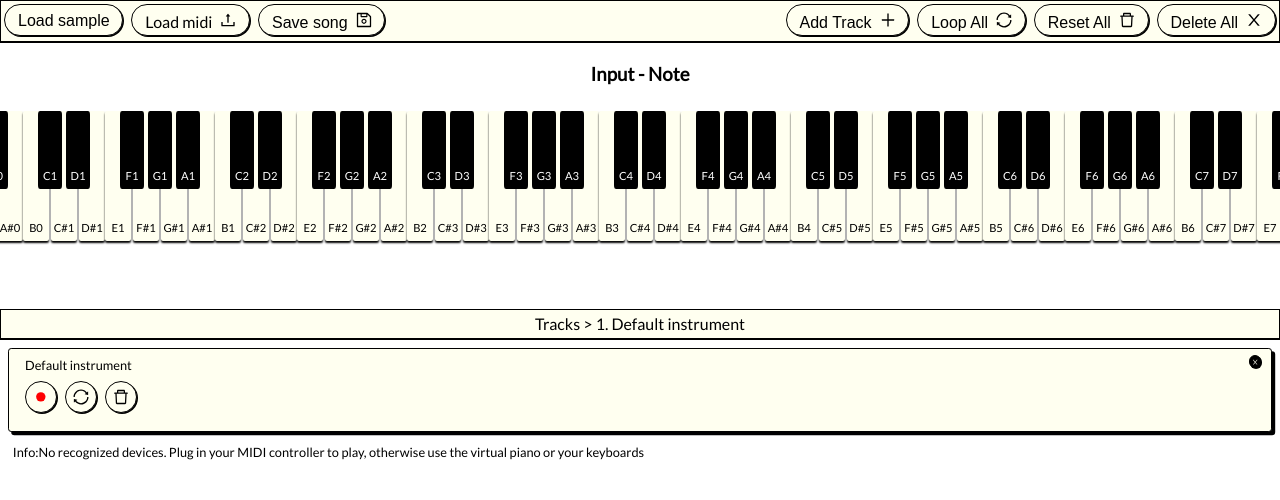
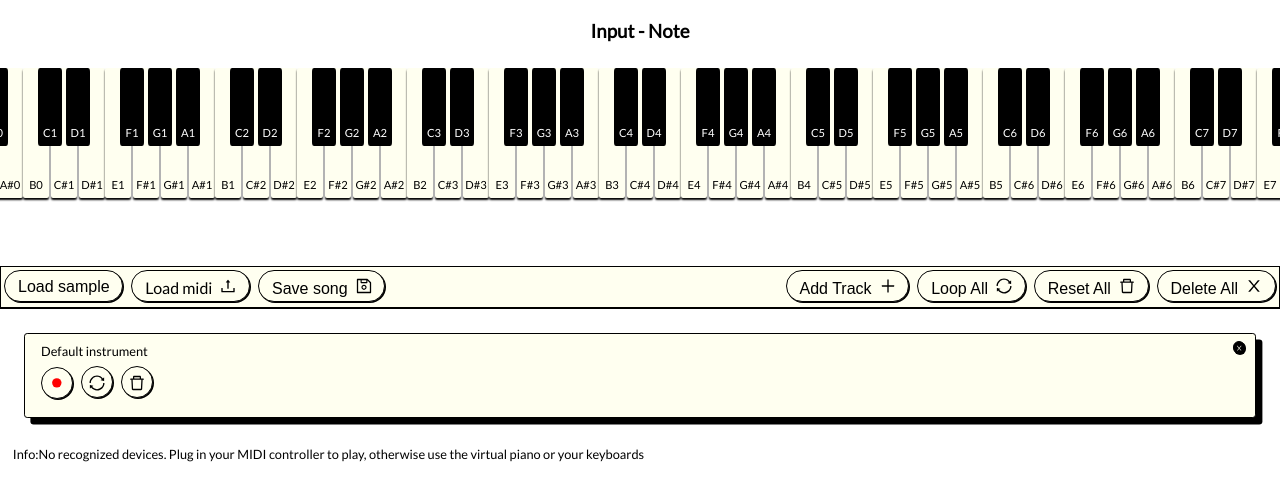
Before and after one commit to cnotv/midi-looper, a React (Create React App) app: page / in a window 1280 px wide. Shown: the top 500 px of the page. Built offline with nearby package versions, Linux system fonts and the light colour scheme; what webmidi would draw is missing.

Commit message:
Simplify navigation

```diff
--- a/src/App.scss
+++ b/src/App.scss
@@ -5,8 +5,9 @@
   position: relative;
 
   &__header {
-    @include banner();
-    position: sticky;
+    background-color: $color-secondary;
+    border: 1px solid $color-primary;
+    border-bottom-width: 0.15em;    position: sticky;
     display: flex;
     padding: 0.2em;
     top: 0;
@@ -32,9 +33,4 @@
     justify-content: center;
     gap: 0.5em;
   }
-
-  &__breadcrumbs {
-    @include banner();
-    text-align: center;
-  }
 }
--- a/src/App.tsx
+++ b/src/App.tsx
@@ -227,7 +227,16 @@ function App() {
 
   return (
     <div className="looper">
-      <header className="looper__header">
+
+      <main>
+        <h3 className="looper__displayed">{display}</h3>
+
+        <Keyboard
+          play={playRecord}
+          current={currentKeys}
+        />
+
+<header className="looper__header">
         <div className="looper__actions">
           <button
             className="button button--text"
@@ -283,17 +292,7 @@ function App() {
             <IconClose />
           </button>
         </div>
-      </header>
-
-      <main>
-        <h3 className="looper__displayed">{display}</h3>
-
-        <Keyboard
-          play={playRecord}
-          current={currentKeys}
-        />
-
-        <div className="looper__breadcrumbs">Tracks {'>'} {currentTrack + 1}. {tracks[currentTrack]?.instrument}</div>
+        </header>
 
         <section className="tracks">
           {tracks.map((track, i) =>
--- a/src/assets/styles/global/mixins.scss
+++ b/src/assets/styles/global/mixins.scss
@@ -8,12 +8,6 @@
   &:active {
     box-shadow: none;
   }
-}
-
-@mixin banner {
-  background-color: $color-secondary;
-  border: 1px solid $color-primary;
-  border-bottom-width: 0.15em;
 }
 
 // Creating viewports mixin
--- a/src/components/Track.scss
+++ b/src/components/Track.scss
@@ -6,9 +6,9 @@
   flex-direction: column;
   // width: 200px;
   padding: 1em;
-  margin: 0.5em;
+  margin: 1.5em;
   border-radius: 0.2em;
-  box-shadow: 0.2em 0.2em 0 0 $color-primary;
+  box-shadow: 0.4em 0.4em 0 0 $color-primary;
 
   &--active {
     background-color: $color-secondary;
--- a/src/index.scss
+++ b/src/index.scss
@@ -23,11 +23,11 @@ body {
   }
 
   &::-webkit-scrollbar-track {
-    background-color: $color-accent;
+    background-color: $color-primary;
   }
 
   &::-webkit-scrollbar-thumb {
-    background-color: $color-primary;
+    background-color: $color-accent;
   }
 }
 
```
